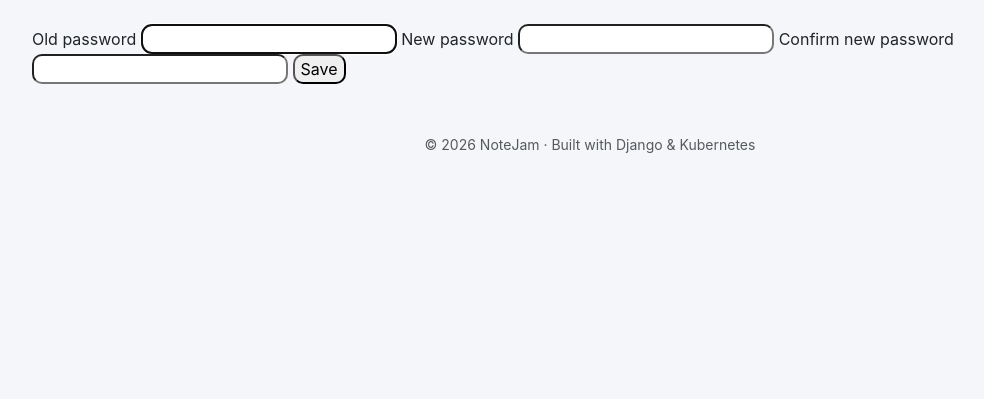
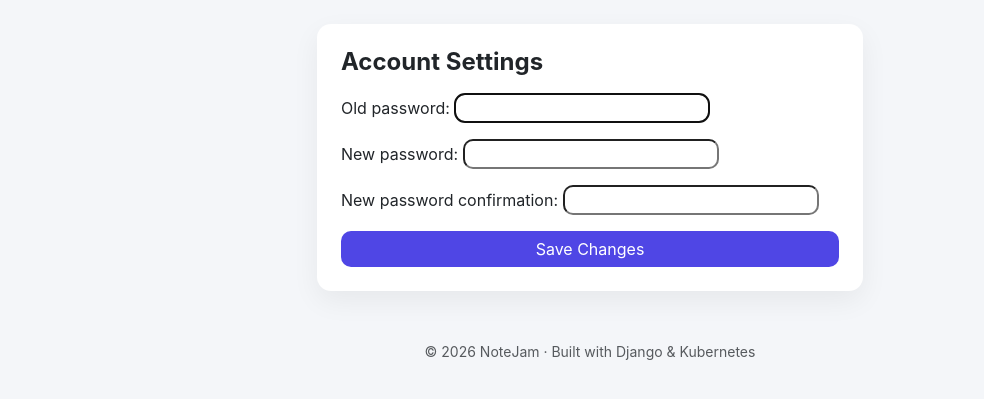
Before and after one commit to hussamansari/microservice-cicd-kubernetes-pipeline, a Django app: page /account/ in a window 1280 px wide. Shown: the part 56-455 px from the top of the page, without its empty margins (50-1034 px from the left). Run offline with Django 3.2, Linux system fonts and the light colour scheme; the visitor is signed in with stand-in values (Sample User, id 1).

Commit message:
Update settings.html

```diff
--- a/django/notejam/users/templates/settings.html
+++ b/django/notejam/users/templates/settings.html
@@ -1,20 +1,21 @@
-{% extends "user.html" %}
-
-{% block title %}Account Settings{% endblock %}
-{% block page_title %}<span>Account Settings</span>{% endblock %}
+{% extends "base.html" %}
+{% block title %}Settings{% endblock %}
 
 {% block content %}
-<form method="POST" class="offset-by-six">
-  {% csrf_token %}
-  <label for="old-password">Old password</label>
-  {{ form.old_password }}
-  {{ form.old_password.errors }}
-  <label for="new-password">New password</label>
-  {{ form.new_password1 }}
-  {{ form.new_password1.errors }}
-  <label for="confirm-new-password">Confirm new password</label>
-  {{ form.new_password2 }}
-  {{ form.new_password2.errors }}
-  <input type="submit" value="Save" />
-</form>
+<div class="row justify-content-center">
+    <div class="col-md-6">
+        <div class="card p-4">
+            <h4 class="fw-bold mb-3">Account Settings</h4>
+
+            <form method="post">
+                {% csrf_token %}
+                {{ form.as_p }}
+
+                <button type="submit" class="btn btn-primary w-100">
+                    Save Changes
+                </button>
+            </form>
+        </div>
+    </div>
+</div>
 {% endblock %}
```
